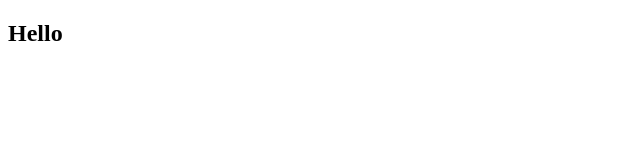
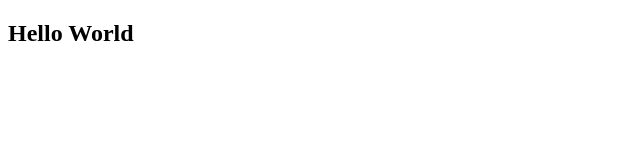
Before and after one commit to DonaraJaghinyan/DonaraJaghinyan.github.io, a plain HTML site: page index.html in a window 1280 px wide. Shown: the whole page, without its empty margins (0-640 px from the left). Drawn offline with Linux system fonts and the light colour scheme.

Commit message:
Update index.html

```diff
--- a/index.html
+++ b/index.html
@@ -7,7 +7,7 @@
   </head>
   <body>
       <header>
-        <h2>Hello </h2>
+        <h2>Hello World </h2>
       </header>
 
   </body>
```
